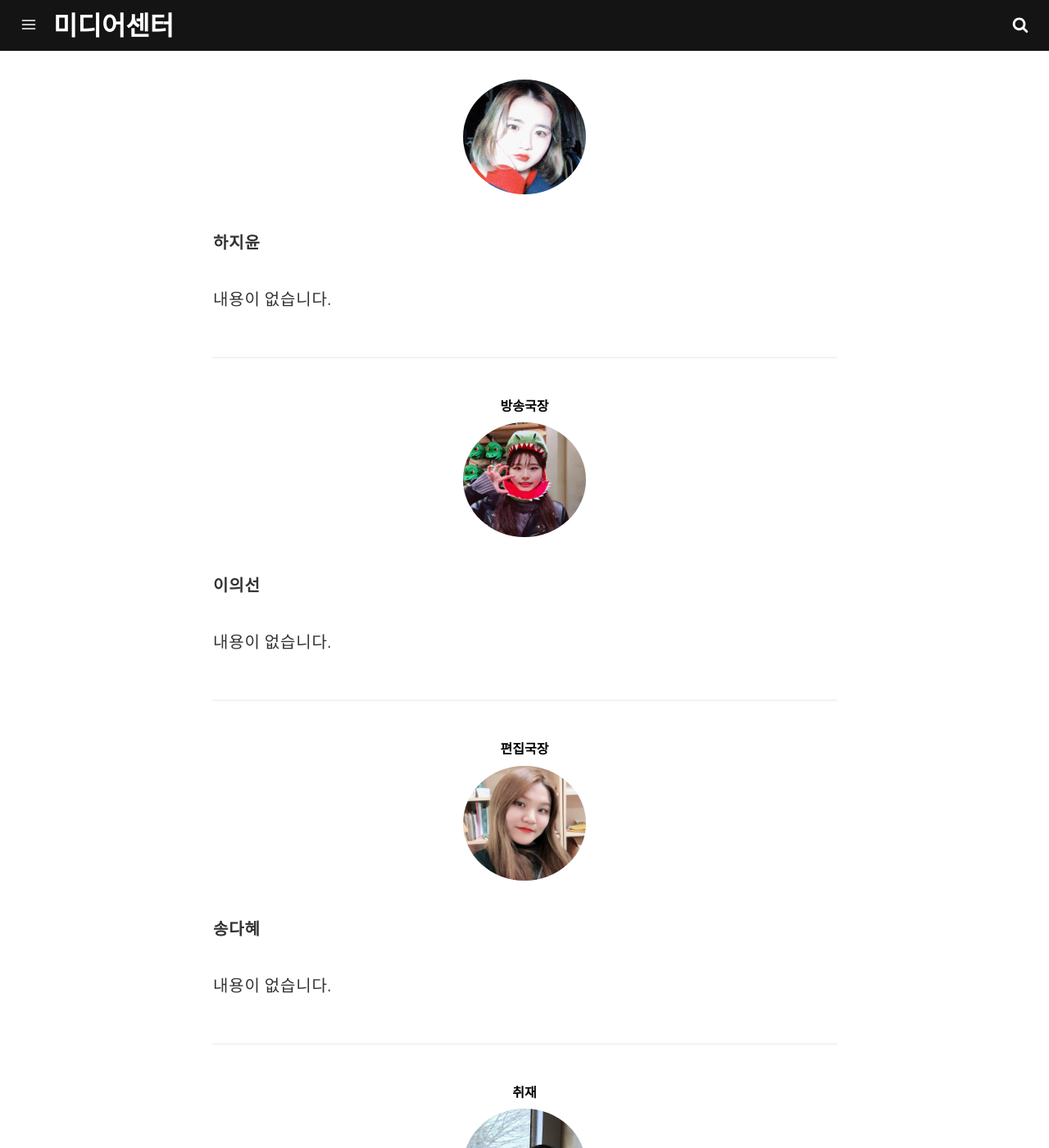
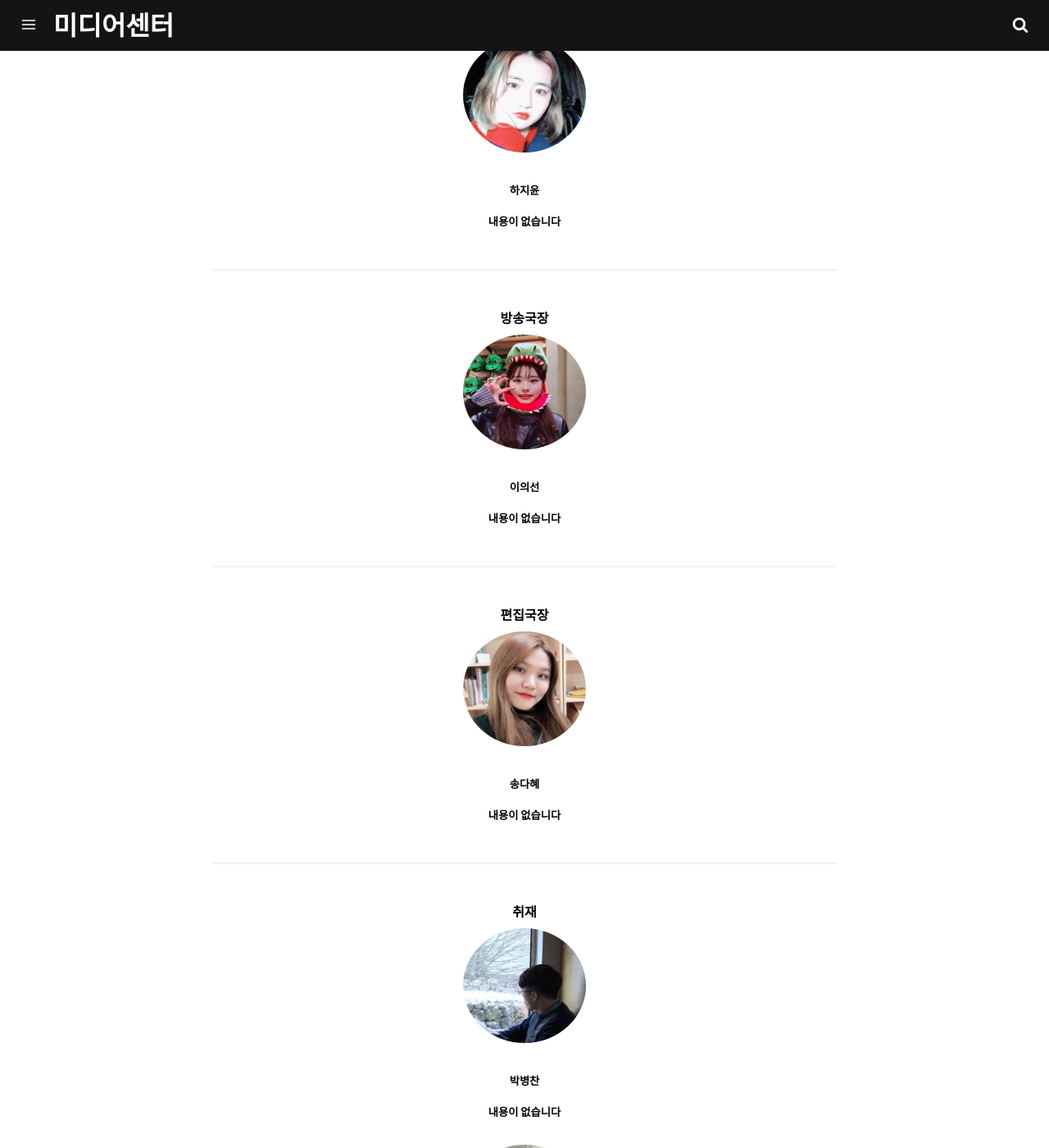
Before and after one commit to skhumedia/skhumedia.github.io, a Jekyll site: the page built from about.md, in a window 1280 px wide and 1400 px high, scrolled down 240 px. Shown: the whole window at 82% size. Built offline with Jekyll 4.4.1, drawn with Linux system fonts in a browser that asks for light colours; some of the changed text lies outside the part shown.

Commit message:
Initial Commit

```diff
--- a/about.md
+++ b/about.md
@@ -7,59 +7,66 @@ permalink: /about/
 <center><h1><strong>미디어센터를 소개합니다</strong></h1></center>
 
 <hr/>
-<center><strong><h4>미디어센터장</h4></strong></center>
+<center><strong>미디어센터장</strong></center>
 <img itemprop="image" class="img-rounded" src="/assets/img/profile/a1.jpg" alt="하지윤" height="160" width="150">
+<center>
+<h5>하지윤</h5>
+<h5>내용이 없습니다</h5>
+</center>
 
-**하지윤**
-
-내용이 없습니다.
 <hr/>
 <center><strong>방송국장</strong></center>
 <img itemprop="image" class="img-rounded" src="/assets/img/profile/a2.jpg" alt="이의선" height="160" width="150">
+<center>
+<h5>이의선</h5>
+<h5>내용이 없습니다</h5>
+</center>
 
-**이의선**
-
-내용이 없습니다.
 <hr/>
 <center><strong>편집국장</strong></center>
 <img itemprop="image" class="img-rounded" src="/assets/img/profile/a3.jpg" alt="송다혜" height="160" width="150">
+<center>
+<h5>송다혜</h5>
+<h5>내용이 없습니다</h5>
+</center>
 
-**송다혜**
-
-내용이 없습니다.
 <hr/>
 <center><strong>취재</strong></center>
 <img itemprop="image" class="img-rounded" src="/assets/img/profile/b1.jpg" alt="박병찬" height="160" width="150">
+<center>
+<h5>박병찬</h5>
+<h5>내용이 없습니다</h5>
+</center>
+<img itemprop="image" class="img-rounded" src="/assets/img/profile/b2.jpg" alt="정시은" height="160" width="150">
+<center>
+<h5>정시은</h5>
+<h5>내용이 없습니다</h5>
+</center>
 
-**박병찬**
-
-내용이 없습니다.
-<img itemprop="image" class="img-rounded" src="/assets/img/profile/b2.jpg" alt="정시은" height="160" width="150">
-
-**정시은**
-
-내용이 없습니다.
 <hr/>
 <center><strong>웹 개발</strong></center>
 <img itemprop="image" class="img-rounded" src="/assets/img/profile/c1.jpg" alt="이현복" height="160" width="150">
+<center>
+<h5>이현복</h5>
+<h5>내용이 없습니다</h5>
+</center>
 
-**이현복**
-
-내용이 없습니다.
 <hr/>
 <center><strong>수습</strong></center>
 <img itemprop="image" class="img-rounded" src="/assets/img/profile/d1.jpg" alt="정훈태" height="160" width="150">
+<center>
+<h5>정훈태</h5>
+<h5>내용이 없습니다</h5>
+</center>
 
-**정훈태**
+<img itemprop="image" class="img-rounded" src="/assets/img/profile/d2.jpg" alt="최지훈" height="160" width="150">
+<center>
+<h5>최지훈</h5>
+<h5>내용이 없습니다</h5>
+</center>
 
-내용이 없습니다.
-<img itemprop="image" class="img-rounded" src="/assets/img/profile/d2.jpg" alt="최지훈" height="160" width="150">
-
-**최지훈**
-
-내용이 없습니다.
 <img itemprop="image" class="img-rounded" src="/assets/img/profile/d3.jpg" alt="김유진" height="160" width="150">
-
-**김유진**
-
-내용이 없습니다.
+<center>
+<h5>김유진</h5>
+<h5>내용이 없습니다</h5>
+</center>
```
Also changed, not shown: assets/img/profile/c1.jpg, assets/img/profile/d3.jpg, 3 other files.
